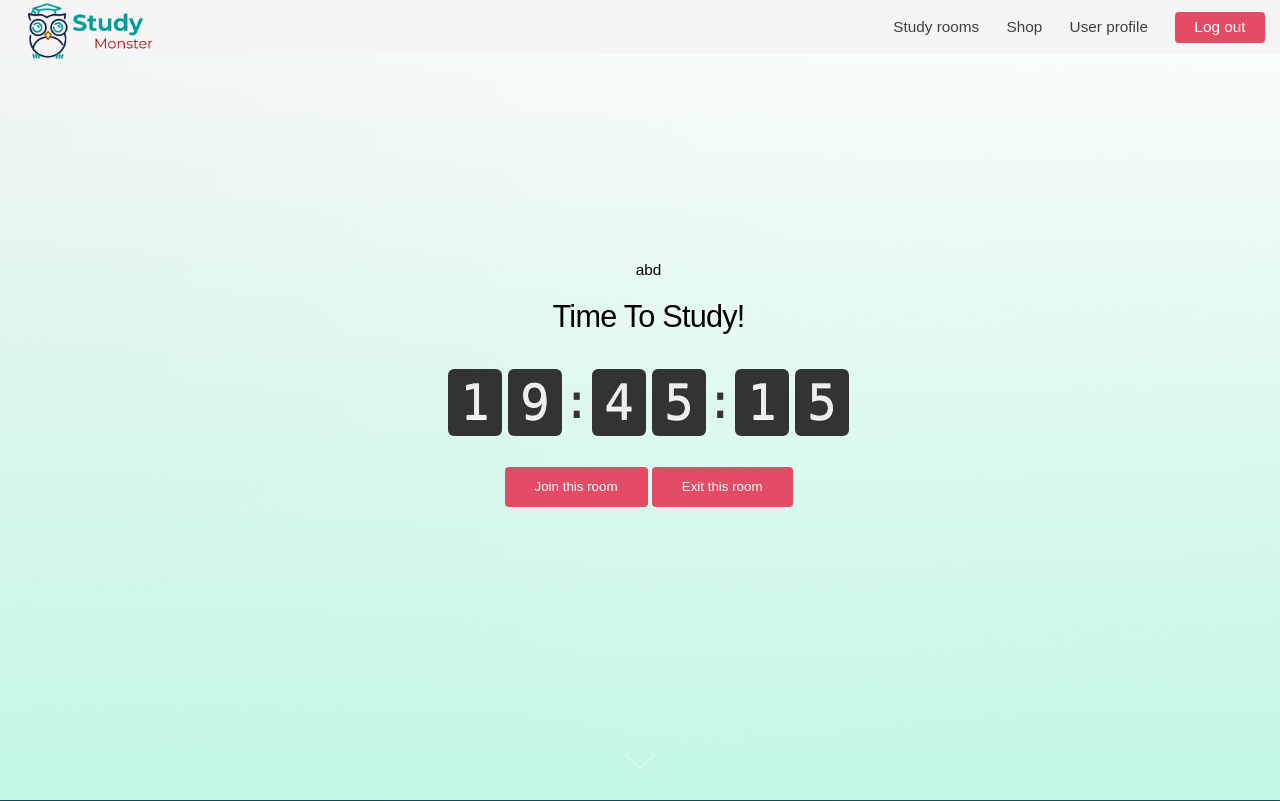
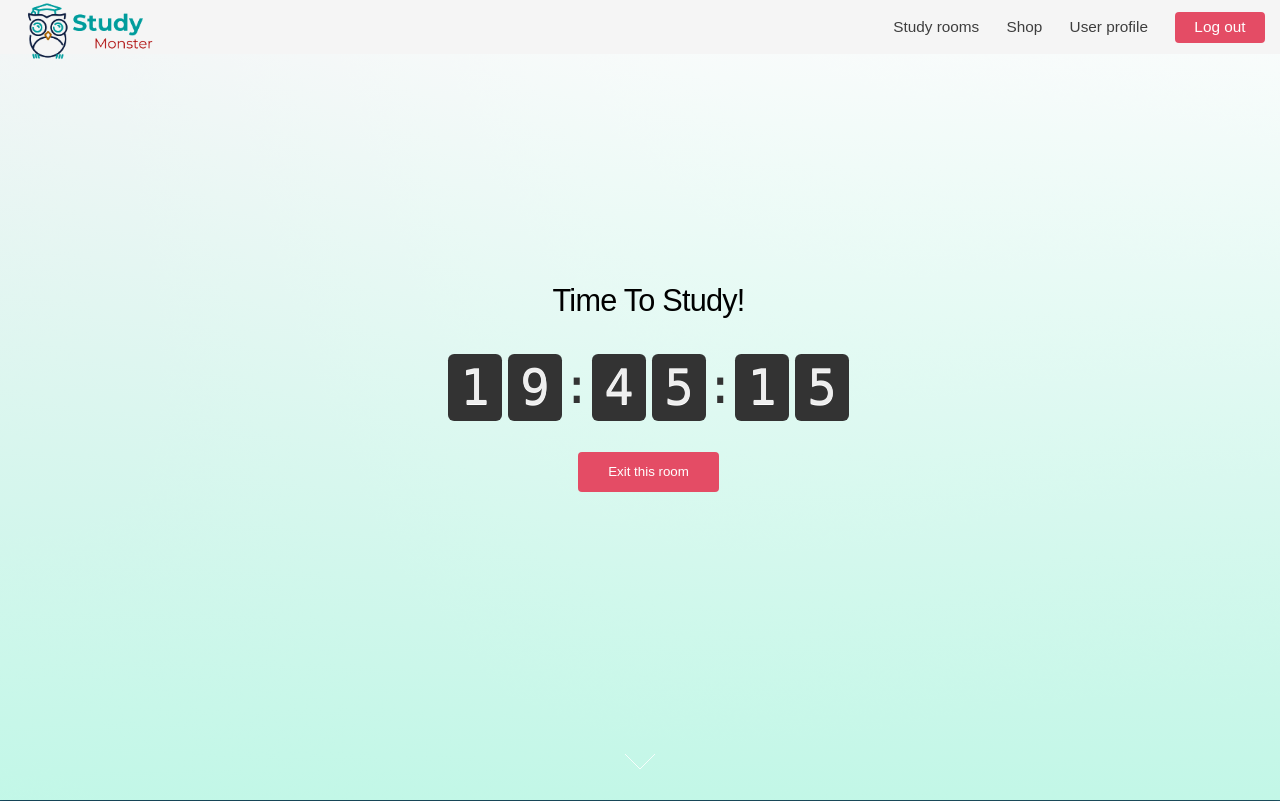
Before and after one commit to Val-Resh/ITECH-TEAM-PROJECT, a Django app: page /room/room/ in a window 1280 px wide. Shown: the top 801 px of the page. Run offline with Django 4.2, Linux system fonts and the light colour scheme; a user stored in the database is signed in; data comes from the database, SQL or seed files in the repository.

Commit message:
join/exit room workk!!

```diff
--- a/itech/urls.py
+++ b/itech/urls.py
@@ -31,7 +31,7 @@ urlpatterns = [
 
     # AJAX
     path('join_room/', views.UserJoinRoomView.as_view(), name='join_room'),
-    path('join_room/', views.UserJoinRoomView.as_view(), name='join_room'),
+    path('exit_room/', views.UserExitRoomView.as_view(), name='exit_room'),
     path('choose_monster/', views.UserChooseMonsterView.as_view(),
          name='choose_monster'),
 
--- a/static/assets/js/website-jquery.js
+++ b/static/assets/js/website-jquery.js
@@ -3,34 +3,24 @@ $(document).ready(function() {
         const roomnameVar = $(this).attr('room_name');
         $.get('/join_room/', {'room_name': roomnameVar},
             function(data){
-                $('#show_uesr_in_room').html("You now in this room.");
-                $('#join_room_btn').hide();
-                $('#exit_room_btn').show();
+                $('#body_block_content').html(data)
         })
     });
 
     $('#exit_room_btn').click(function() {
-        $.get('/exit_room/', undefined,
+        $.get('/exit_room/',{},
             function(data){
-                $('#show_uesr_in_room').hide();
-                $('#exit_room_btn').hide();
-                $('#join_room_btn').show();
-
+                $('#body_block_content').html(data)
         })
     });
 
 
 
     $('.choose_monster_card').click(function() {
-        // const usernameVar = $(this).attr('user_name');
         const monsterIndexeVar = $(this).attr('monster_index');
         $.get('/choose_monster/', {'monster_index': monsterIndexeVar},
             function(data){
-                // $('#show_uesr_in_room').hide();
-                // $('#exit_room_btn').hide();
-                // $('#join_room_btn').show();
-
+                $('#body_block_content').html(data);
         })
-        alert('Choose monster '+monsterIndexeVar);
     });
 });
--- a/templates/base.html
+++ b/templates/base.html
@@ -44,7 +44,7 @@
             </nav>
         </header>
 
-        <div>
+        <div id="body_block_content">
             {% block body_block %}
             This is body_block's default content.
             {% endblock %}
--- a/templates/monster.html
+++ b/templates/monster.html
@@ -10,7 +10,7 @@ Choose monster
 {% endblock %}
 
 {% block body_block %}
-<div class="wrapper">
+<div class="wrapper" id="monster_content">
 	<h1>Monster</h1>
 
 	{% if user.monster %}
--- a/templates/room.html
+++ b/templates/room.html
@@ -11,33 +11,35 @@ Room
 {% endblock %}
 
 {% block body_block %}
-<section id="banner">
+<section id="banner" id="room_content">
 	<div class="content">
-		<h1>abd</h1>
 		<h2>Time To Study!</h2>
 		<span class="clock" id="room_clock"></span>
 		<p id="show_uesr_in_room"></p>
 
 		<p>
+			{% if user.room %}
+			<button class="button primary" id="exit_room_btn">Exit this
+				room</button>
+			{% else %}
 			<button class="button primary" id="join_room_btn" room_name="{{ room.name }}">Join this
 				room</button>
-			<button class="button primary" id="exit_room_btn">Exit this
-				room</button>
+			{% endif%}
 		</p>
 	</div>
 	<a href="#room" class="goto-next scrolly">Next</a>
 </section>
 
 <section class="hero-section" id="room">
+	<h2>Users in room</h2>
+
 	<div class="card-grid">
 		{% if users %}
 		{% for u in users %}
 		<a class="card" href="#">
-			<div class="card__background"
-				style="background-image: url(https://images.unsplash.com/photo-1557177324-56c542165309?ixlib=rb-1.2.1&auto=format&fit=crop&w=1950&q=80)">
+			<div class="card__background" style="background-image: url(https://unsplash.it/500/500/)">
 			</div>
 			<div class="card__content">
-				<p class="card__category">Users in room</p>
 				<h3 class="card__heading">{{ u.username }}</h3>
 			</div>
 		</a>
--- a/website/views.py
+++ b/website/views.py
@@ -153,7 +153,10 @@ class UserJoinRoomView(View):
 
         user.add_room(room)
         user.save()
-        return HttpResponse(room)
+        # return HttpResponse(room)
+        # return render(request, 'room.html')
+        return redirect(request.META['HTTP_REFERER'])
+        # return redirect('/room/'+room_name+'/')
 
 
 class UserExitRoomView(View):
@@ -166,10 +169,10 @@ class UserExitRoomView(View):
             return HttpResponse(-1)
         except ValueError:
             return HttpResponse(-1)
-
+        print(user)
         user.exit_room()
         user.save()
-        return HttpResponse(user.room)
+        return redirect('/')
 
 
 class UserChooseMonsterView(View):
@@ -177,7 +180,6 @@ class UserChooseMonsterView(View):
     def get(self, request):
         username = request.user.username
         monster_id = request.GET['monster_index']
-        print(monster_id)
         try:
             user = User.objects.get(username=username)
         except User.DoesNotExist:
@@ -186,11 +188,9 @@ class UserChooseMonsterView(View):
             return HttpResponse(-1)
 
         m = MONSTER_LISTS[int(monster_id)]
-        print(m)
         monster = Monster.objects.create(
             name=m['name'], level=1, exp=0, attack=m['attack'], health=m['health'])
 
         user.monster = monster
         user.save()
-        print('monster', user.monster)
-        return HttpResponse(user)
+        return redirect('/userprofile')
```
